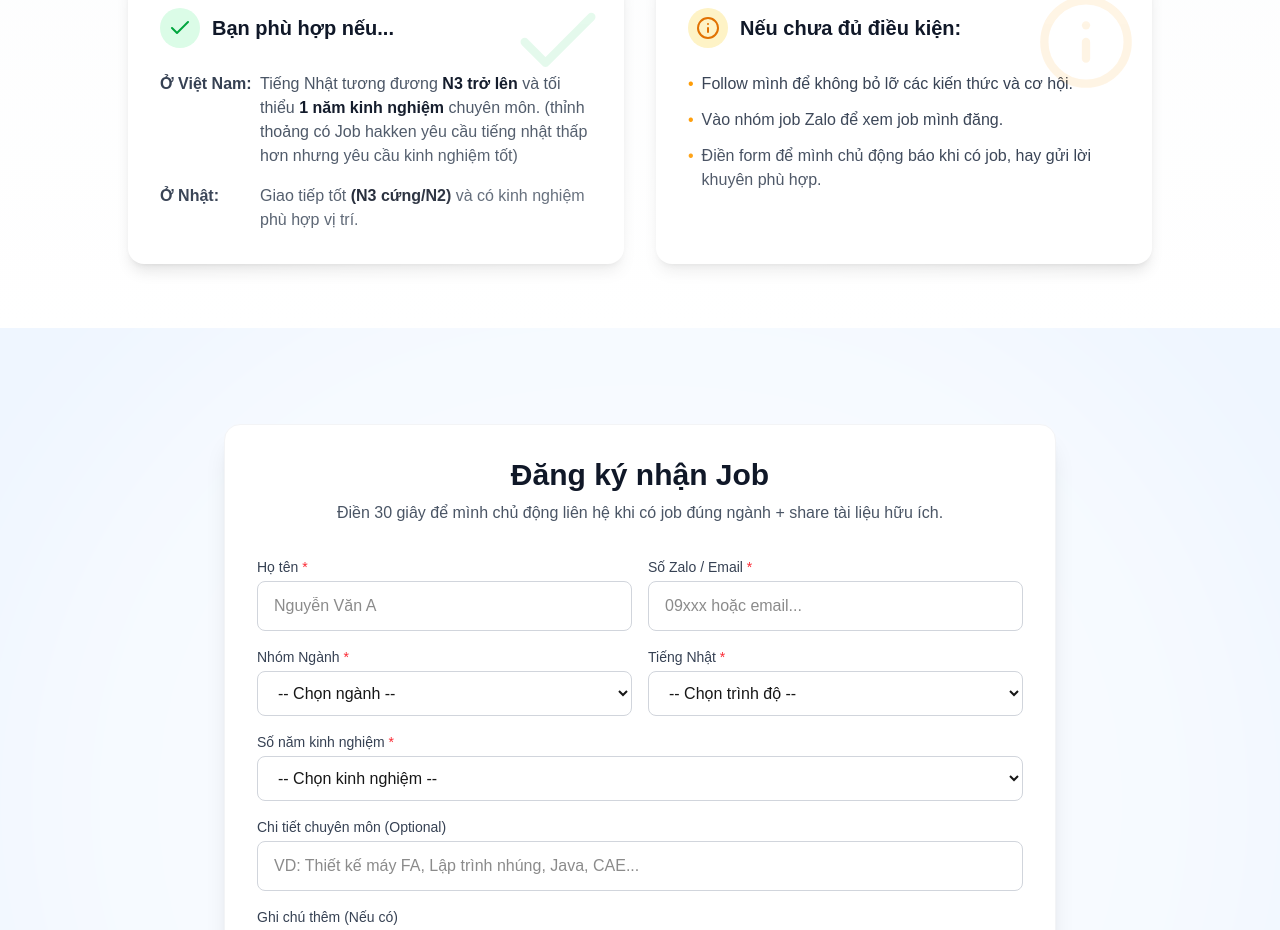
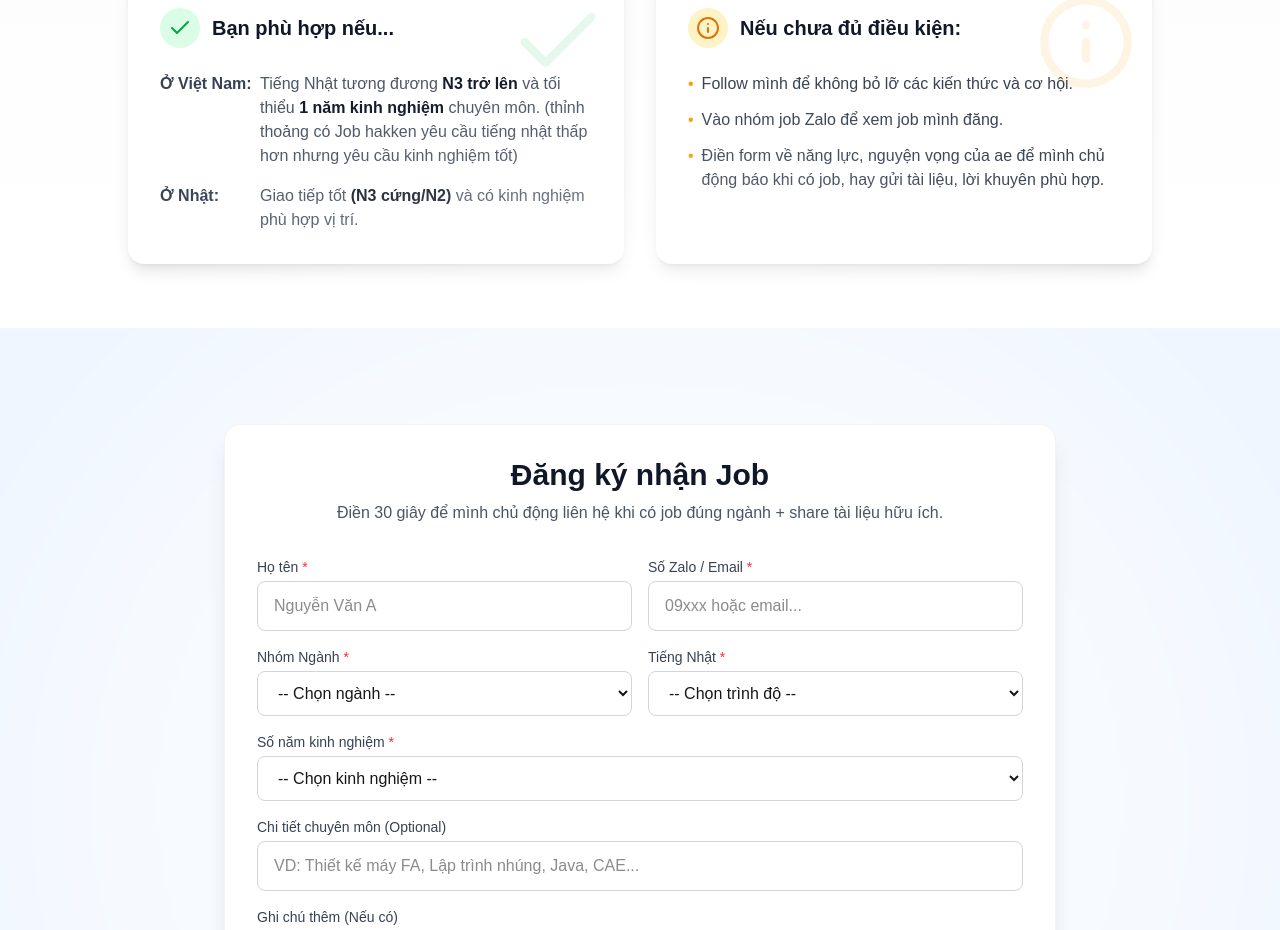
Before and after one commit to vinhcongtu/vinh-japan-web, a Next.js app: page / in a window 1280 px wide. Shown: the part 2009-2939 px from the top of the page. Built offline with nearby package versions, Linux system fonts and the light colour scheme.

Commit message:
JobFilter.tsx

```diff
--- a/components/JobFilter.tsx
+++ b/components/JobFilter.tsx
@@ -109,7 +109,7 @@ export default function JobFilter() {
                             </li>
                             <li className="flex items-start">
                                 <span className="mr-2 text-amber-500">•</span>
-                                Điền form để mình chủ động báo khi có job, hay gửi lời khuyên phù hợp.
+                                Điền form về năng lực, nguyện vọng của ae để mình chủ động báo khi có job, hay gửi tài liệu, lời khuyên phù hợp.
                             </li>
                         </ul>
                     </div>
```
